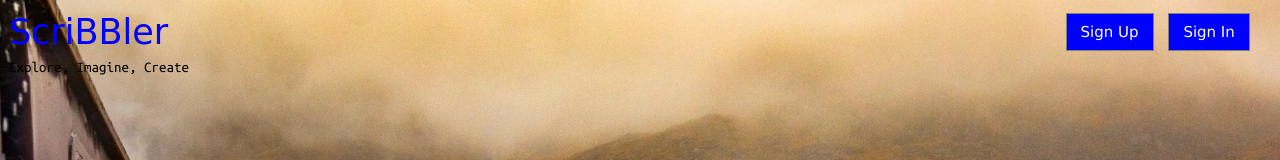
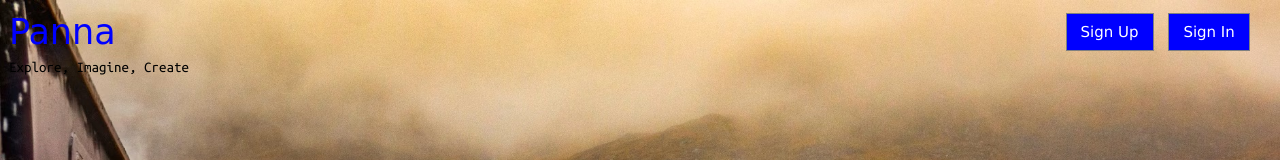
Before and after one commit to GeekScholar/BI-Task-2, a plain HTML site: page index.html in a window 1280 px wide. Shown: the top 160 px of the page. Drawn offline with nearby package versions, Linux system fonts and the light colour scheme; a web font is replaced by a local one.

Commit message:
#added features

```diff
--- a/index.html
+++ b/index.html
@@ -12,14 +12,14 @@
     <link rel="stylesheet" href="styles/index.css">
     <link rel="stylesheet" href="styles/modal.css">
     <link rel="stylesheet" href="styles/header.css">
-    <title>ScriBBler</title>
+    <title>Panna</title>
 </head>
 
 <body>
     <div id="main-container">
         <header>
             <div id="logo">
-                <a href="index.html" id="title">ScriBBler</a>
+                <a href="index.html" id="title">Panna</a>
                 <p id="subtitle">Explore, Imagine, Create</p>
             </div>
             <div id="sign-btn">
```
Also changed, not shown: html/postlist.html (+2 -2 lines).
